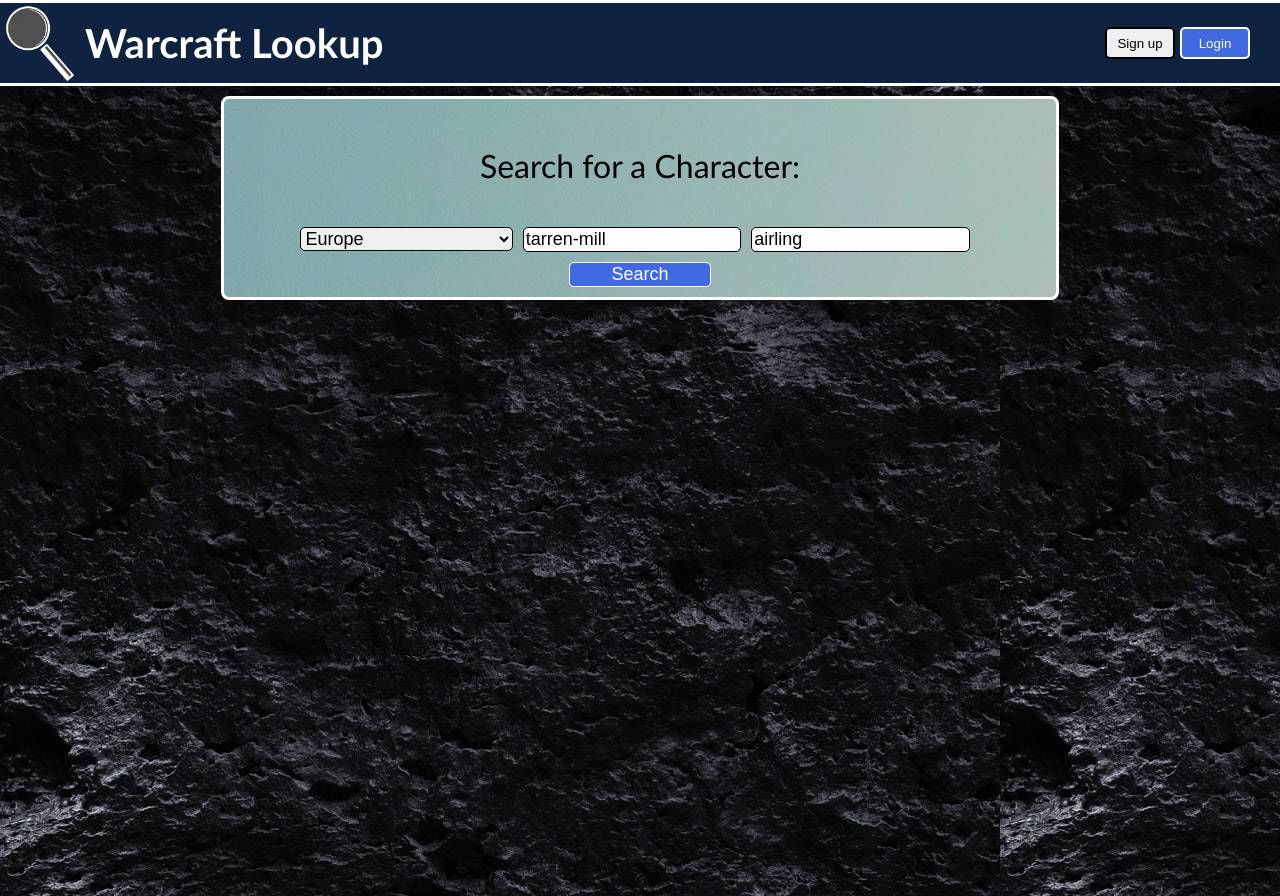
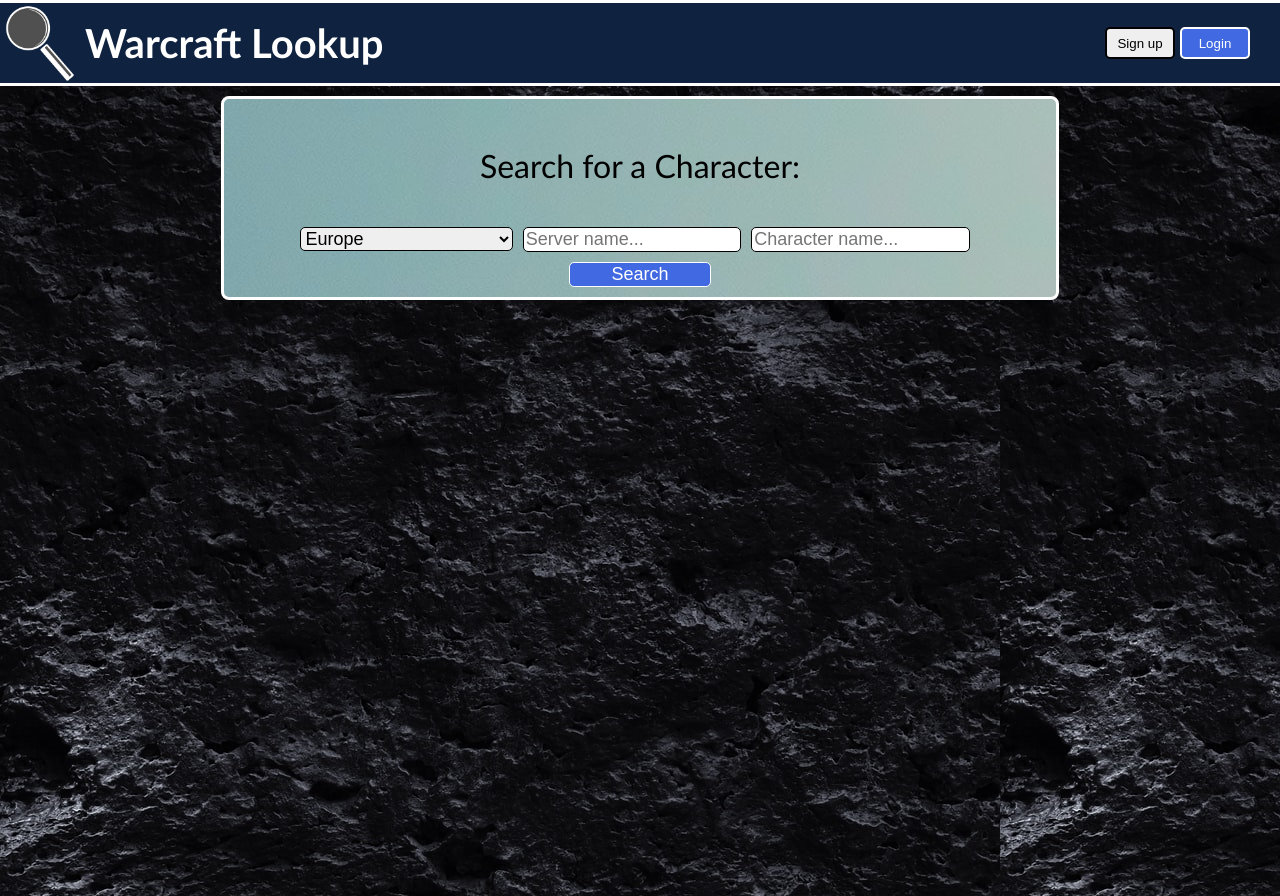
Before and after one commit to MatthewJJWells/WCL, a React (Create React App) app in the folder frontend/: page / in a window 1280 px wide. Built offline with nearby package versions, Linux system fonts and the light colour scheme.

Commit message:
chore: created branch for form  validation

```diff
--- a/frontend/src/components/Main/index.tsx
+++ b/frontend/src/components/Main/index.tsx
@@ -9,8 +9,8 @@
 
 const Main: React.FC<{}> = () => {
 
-	const [searchName, setSearchName] = useState('airling');
-	const [searchRealm, setSearchRealm] = useState('tarren-mill');
+	const [searchName, setSearchName] = useState(''); //'airling'
+	const [searchRealm, setSearchRealm] = useState(''); //'tarren-mill'
 	const [searchServer, setSearchServer] = useState('eu');
 	const [character, setCharacter] = useState<Character>();
 
@@ -29,6 +29,8 @@
 	function handleReturn() {
 		setCharacter(undefined);
 	}
+
+	//
 
 	function handleSubmit (e:React.SyntheticEvent) {
 		e.preventDefault();
```
